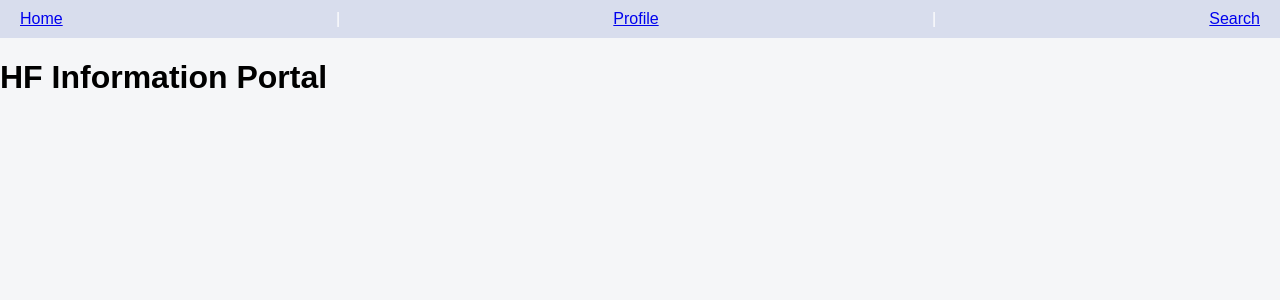
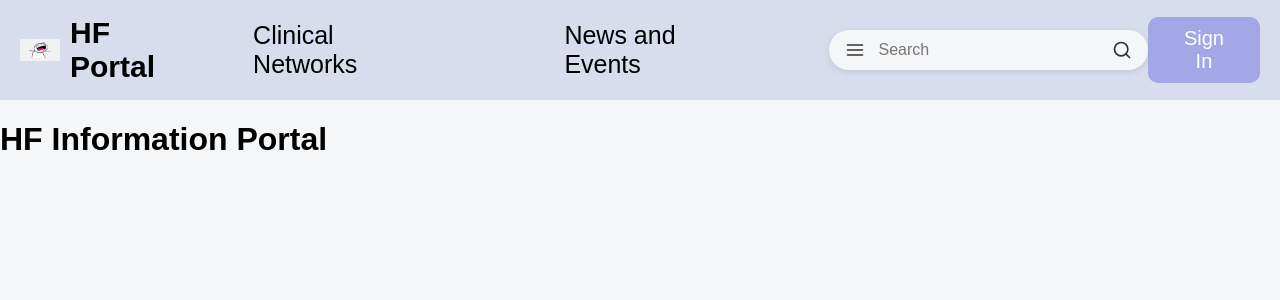
Before and after one commit to 2026-s1-o1a/hf-information-portal, a React (Vite) app: page / in a window 1280 px wide. Shown: the top 300 px of the page. Built offline with nearby package versions, Linux system fonts and the light colour scheme.

Commit message:
Initial navbar design

```diff
--- a/package.json
+++ b/package.json
@@ -14,7 +14,8 @@
   },
   "dependencies": {
     "react": "^19.2.4",
-    "react-dom": "^19.2.4"
+    "react-dom": "^19.2.4",
+    "react-icons": "^5.6.0"
   },
   "devDependencies": {
     "@eslint/js": "^9.39.4",
--- a/src/components/Navbar.css
+++ b/src/components/Navbar.css
@@ -7,4 +7,92 @@
   color: var(--text-light);
 
   padding: 10px 20px;
+  height: 100px;
 }
+
+/* ===== Left ===== */
+.navbar-left {
+  display: flex;
+  align-items: center;
+  gap: 10px;
+}
+
+.logo {
+  width: 40px;
+}
+
+.title {
+  font-weight: bold;
+  color: var(--text-main);
+  font-size: 30px;
+}
+
+/* ===== Center ===== */
+.navbar-center {
+  display: flex;
+  align-items: center;
+  gap: 20px;
+}
+
+a {
+  color: var(--text-main);
+  text-decoration: none;
+  font-size: 25px;
+  padding: 50px;
+}
+
+a:hover {
+  opacity: 50%;
+}
+
+.search-bar {
+  display: flex;
+  align-items: center;
+  background: var(--background);
+  border-radius: 999px;
+  padding: 10px 16px;
+  width: 320px;
+  gap: 12px;
+
+  box-shadow: 0 2px 6px rgba(0, 0, 0, 0.1);
+}
+
+.search-input {
+  border: none;
+  outline: none;
+  background: transparent;
+  flex: 1;
+  font-size: 16px;
+  color: #333;
+}
+
+.search-input::placeholder {
+  color: #777;
+}
+
+.icon {
+  font-size: 20px;
+  color: #333;
+  cursor: pointer;
+}
+
+/* ===== Right ===== */
+.navbar-right {
+  display: flex;
+  align-items: center;
+  gap: 15px;
+}
+
+.signin {
+  background: var(--primary-dark);
+  color: white;
+  border-radius: 10px;
+  border: none;
+  padding: 10px 25px;
+  font-size: 20px;
+}
+
+.signin:hover {
+  opacity: 80%;
+  cursor: pointer;
+}
--- a/src/components/Navbar.tsx
+++ b/src/components/Navbar.tsx
@@ -1,8 +1,38 @@
 import './Navbar.css'
+import { FiMenu, FiSearch } from 'react-icons/fi'
+import logo from '../assets/logo.png'
+
 function Navbar() {
   return (
     <div className="navbar">
-      <a href="/">Home</a> | <a href="/profile">Profile</a> | <a href="/search">Search</a>
+      <div className="navbar-left">
+        <img src={logo} alt="logo" className="logo" />
+        <span className="title">HF Portal</span>
+      </div>
+
+      <div className="navbar-center">
+        <a
+          href="https://ceih.sa.gov.au/clinical-networks"
+          target="_blank"
+          rel="noopener noreferrer"
+        >
+          Clinical Networks
+        </a>
+        <a href="https://ceih.sa.gov.au/news-and-events" target="_blank" rel="noopener noreferrer">
+          News and Events
+        </a>
+        <div className="search-bar">
+          <FiMenu className="icon" />
+
+          <input type="text" placeholder="Search" className="search-input" />
+
+          <FiSearch className="icon" />
+        </div>
+      </div>
+
+      <div className="navbar-right">
+        <button className="signin">Sign In</button>
+      </div>
     </div>
   )
 }
```
Also changed, not shown: src/assets/logo.png (added), 1 other file (tests, documents, lock files or other folders).
